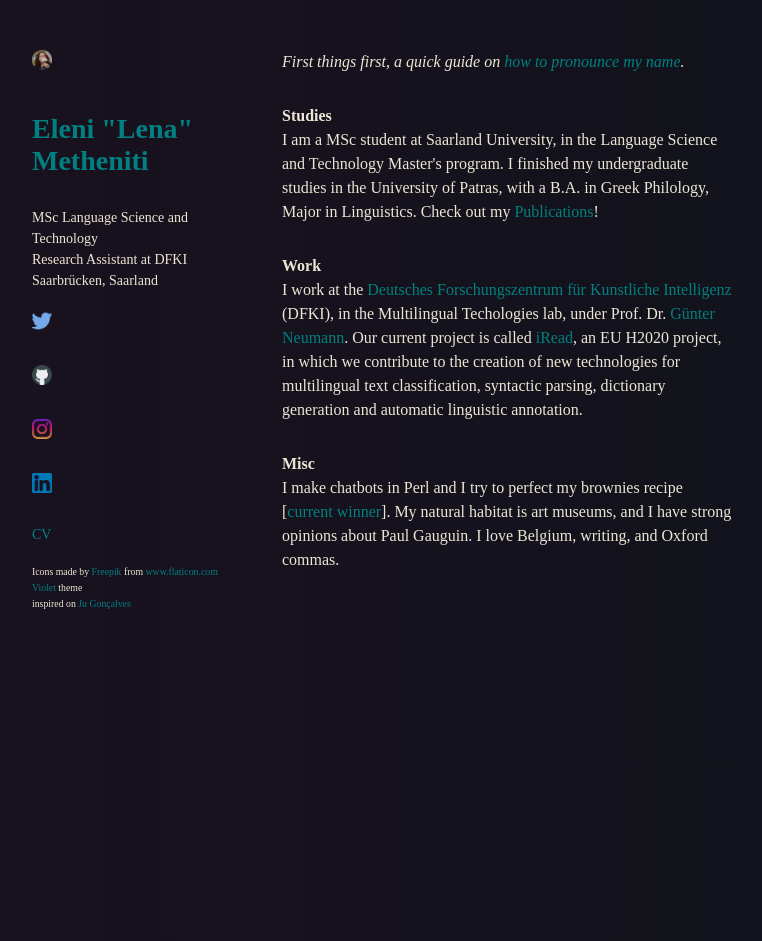
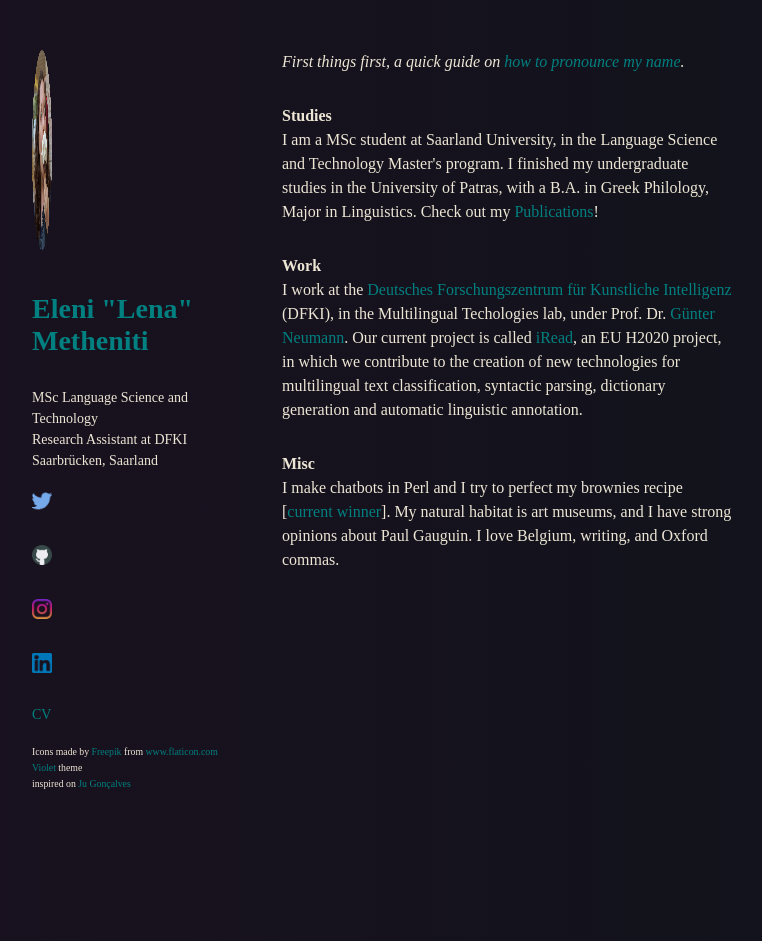
Before and after one commit to lenakmeth/lenakmeth.github.io, a Jekyll site: the page built from index.html, in a window 1280 px wide. Shown: the whole page, without its empty margins (68-830 px from the left). Built offline with Jekyll 4.4.1, drawn with Linux system fonts in a browser that asks for light colours; before the commit the page ends 900 px from its top, so only the background shows below that.

Commit message:
resize icons

```diff
--- a/index.html
+++ b/index.html
@@ -3,7 +3,7 @@ layout: default
 title: Home
 ---
 <header>
-  <img alt="{{ site.name }} picture" src="{{ site.picture }}" />
+  <img alt="{{ site.name }} picture" src="{{ site.picture }}" width=200px height=200px/>
 
   <h1>
     <strong><a href="./">{{ site.name }}</a></strong>
```
Also changed, not shown: Gemfile.lock.
